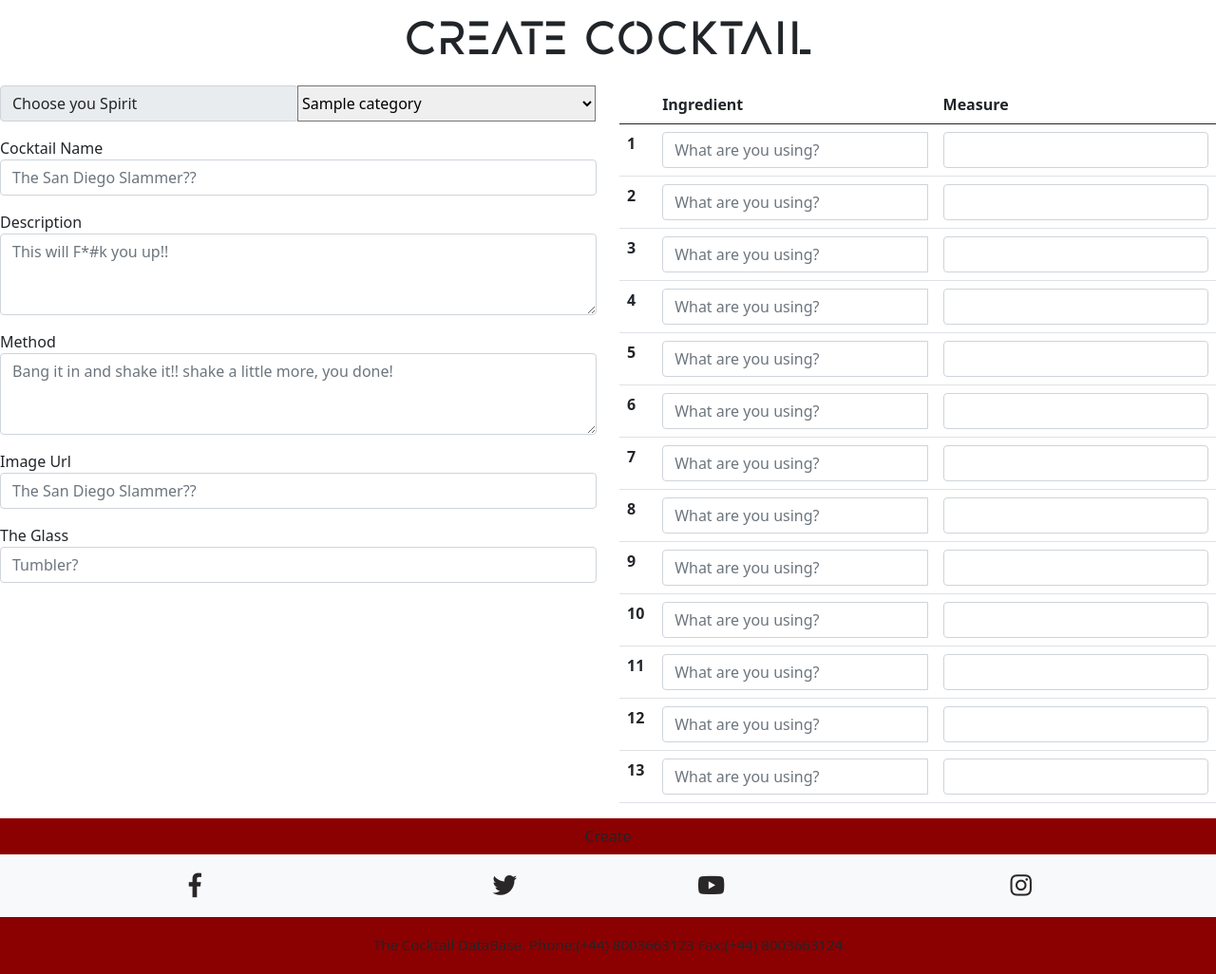
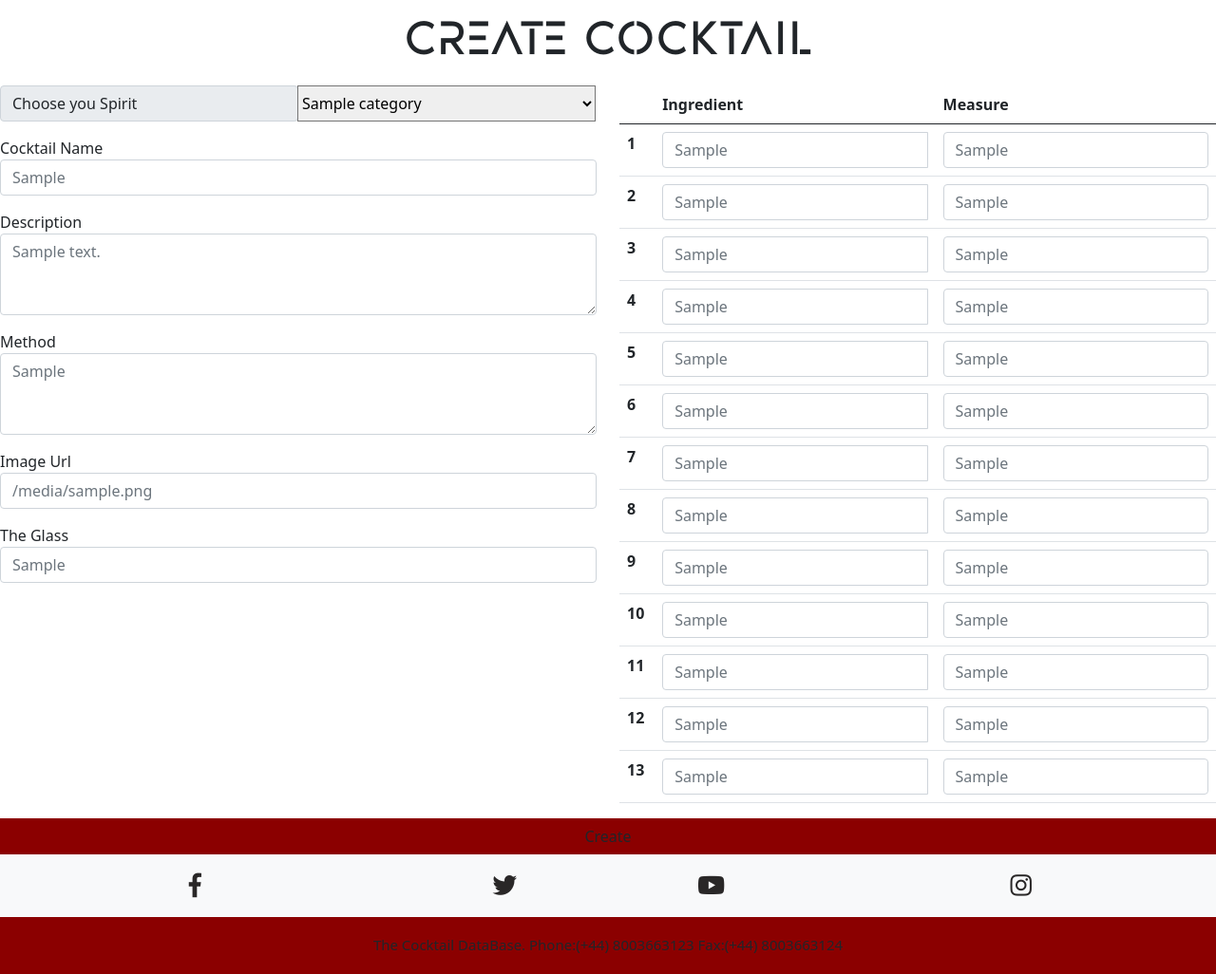
Before and after one commit to SdMusic/Ms-3, a Flask app: template templates/edit_drink.html in a window 1280 px wide. Shown: the part 560-1586 px from the top of the page at 95% size. Run offline with Flask 2, Linux system fonts and the light colour scheme; the template is opened without the code that fills it: most values are stand-ins (such as "Sample title", 1, 10 or a date in 2020); some libraries are stand-ins or nearby versions.

Commit message:
Add edit function display current ingredients functionality

```diff
--- a/templates/edit_drink.html
+++ b/templates/edit_drink.html
@@ -18,28 +18,28 @@
             <div class="form-group mb-3">
                 <label for="drinks_name">Cocktail Name</label>
                 <input type="text" class="form-control" id="drinks_name" name="drinks_name" minlength="5" maxlength="60"
-                    placeholder="The San Diego Slammer??" required>
+                    placeholder="{{ recipe.strDrink }}" required>
             </div>
             <div class="form-group mb-3">
                 <label for="drinks_description">Description</label>
                 <textarea class="form-control" id="drinks_description" name="drinks_description" rows="3" minlength="5"
-                    maxlength="150" placeholder="This will F*#k you up!!" required></textarea>
+                    maxlength="150" placeholder="{{ recipe.description }}" required></textarea>
             </div>
             <div class="form-group mb-3">
                 <label for="drinks_method">Method</label>
                 <textarea class="form-control" id="drinks_method" name="drinks_method" rows="3" minlength="5"
-                    maxlength="300" placeholder="Bang it in and shake it!! shake a little more, you done!"
+                    maxlength="300" placeholder="{{ recipe.strInstructions }}"
                     required></textarea>
             </div>
             <div class="form-group mb-3">
                 <label for="img_url">Image Url</label>
                 <input type="text" class="form-control" id="img_url" name="img_url" minlength="20"
-                    placeholder="The San Diego Slammer??" required>
+                    placeholder="{{ recipe.strDrinkThumb }}" required>
             </div>
             <div class="form-group mb-3">
                 <label for="img_url">The Glass</label>
                 <input type="text" class="form-control" id="glass" name="glass" minlength="3"
-                    placeholder="Tumbler?" required>
+                    placeholder="{{ recipe.strGlass }}" required>
             </div>
     </div>
     <div class="col">
@@ -57,14 +57,14 @@
                     <th scope="row">1</th>
                     <td>
                         <div class="input-group">
-                            <input class="form-control" type="text" name="ing1" id="ing1" list="ingList" placeholder="What are you using?">
+                            <input class="form-control" type="text" name="ing1" id="ing1" list="ingList" placeholder="{{ recipe.strIngredient1 }}">
                             <datalist id="ingList">
                                 {% include 'form/select-ing.html' %}
                         </div>
                     </td>
                     <td>
                         <div class="input-group">
-                            <input name="measure1" id="measure1" type="text" aria-label="amount"
+                            <input name="measure1" id="measure1" type="text" aria-label="amount" placeholder="{{ recipe.strMeasure1 }}"
                                 class="form-control">
                         </div>
                     </td>
@@ -73,14 +73,14 @@
                     <th scope="row">2</th>
                     <td>
                         <div class="input-group">
-                            <input class="form-control" type="text" name="ing2" id="ing2" list="ingList" placeholder="What are you using?">
+                            <input class="form-control" type="text" name="ing2" id="ing2" list="ingList" placeholder="{{ recipe.strIngredient2 }}">
                             <datalist id="ingList">
                                 {% include 'form/select-ing.html' %}
                         </div>
                     </td>
                     <td>
                         <div class="input-group">
-                            <input name="measure2" id="measure2" type="text" aria-label="amount"
+                            <input name="measure2" id="measure2" type="text" aria-label="amount" placeholder="{{ recipe.strMeasure2 }}"
                                 class="form-control">
                         </div>
                     </td>
@@ -89,14 +89,14 @@
                     <th scope="row">3</th>
                     <td>
                         <div class="input-group">
-                            <input class="form-control" type="text" name="ing3" id="ing3" list="ingList" placeholder="What are you using?">
+                            <input class="form-control" type="text" name="ing3" id="ing3" list="ingList" placeholder="{{ recipe.strIngredient3 }}">
                             <datalist id="ingList">
                                 {% include 'form/select-ing.html' %}
                         </div>
                     </td>
                     <td>
                         <div class="input-group">
-                            <input name="measure3" id="measure3" type="text" aria-label="amount"
+                            <input name="measure3" id="measure3" type="text" aria-label="amount" placeholder="{{ recipe.strMeasure3 }}"
                                 class="form-control">
                         </div>
                     </td>
@@ -105,14 +105,14 @@
                     <th scope="row">4</th>
                     <td>
                         <div class="input-group">
-                            <input class="form-control" type="text" name="ing4" id="ing4" list="ingList" placeholder="What are you using?">
+                            <input class="form-control" type="text" name="ing4" id="ing4" list="ingList" placeholder="{{ recipe.strIngredient4 }}">
                             <datalist id="ingList">
                                 {% include 'form/select-ing.html' %}
                         </div>
                     </td>
                     <td>
                         <div class="input-group">
-                            <input name="measure4" id="measure4" type="text" aria-label="amount"
+                            <input name="measure4" id="measure4" type="text" aria-label="amount" placeholder="{{ recipe.strMeasure4 }}"
                                 class="form-control">
                         </div>
                     </td>
@@ -121,14 +121,14 @@
                     <th scope="row">5</th>
                     <td>
                         <div class="input-group">
-                            <input class="form-control" type="text" name="ing5" id="ing5" list="ingList" placeholder="What are you using?">
+                            <input class="form-control" type="text" name="ing5" id="ing5" list="ingList" placeholder="{{ recipe.strIngredient5 }}">
                             <datalist id="ingList">
                                 {% include 'form/select-ing.html' %}
                         </div>
                     </td>
                     <td>
                         <div class="input-group">
-                            <input name="measure5" id="measure5" type="text" aria-label="amount"
+                            <input name="measure5" id="measure5" type="text" aria-label="amount" placeholder="{{ recipe.strMeasure5 }}"
                                 class="form-control">
                         </div>
                     </td>
@@ -137,14 +137,14 @@
                     <th scope="row">6</th>
                     <td>
                         <div class="input-group">
-                            <input class="form-control" type="text" name="ing6" id="ing6" list="ingList" placeholder="What are you using?">
+                            <input class="form-control" type="text" name="ing6" id="ing6" list="ingList" placeholder="{{ recipe.strIngredient6 }}">
                             <datalist id="ingList">
                                 {% include 'form/select-ing.html' %}
                         </div>
                     </td>
                     <td>
                         <div class="input-group">
-                            <input name="measure6" id="measure6" type="text" aria-label="amount"
+                            <input name="measure6" id="measure6" type="text" aria-label="amount" placeholder="{{ recipe.strMeasure6 }}"
                                 class="form-control">
                         </div>
                     </td>
@@ -153,14 +153,14 @@
                     <th scope="row">7</th>
                     <td>
                         <div class="input-group">
-                            <input class="form-control" type="text" name="ing7" id="ing7" list="ingList" placeholder="What are you using?">
+                            <input class="form-control" type="text" name="ing7" id="ing7" list="ingList" placeholder="{{ recipe.strIngredient7 }}">
                             <datalist id="ingList">
                                 {% include 'form/select-ing.html' %}
                         </div>
                     </td>
                     <td>
                         <div class="input-group">
-                            <input name="measure7" id="measure7" type="text" aria-label="amount"
+                            <input name="measure7" id="measure7" type="text" aria-label="amount" placeholder="{{ recipe.strMeasure7 }}"
                                 class="form-control">
                         </div>
                     </td>
@@ -169,14 +169,14 @@
                     <th scope="row">8</th>
                     <td>
                         <div class="input-group">
-                            <input class="form-control" type="text" name="ing8" id="ing8" list="ingList" placeholder="What are you using?">
+                            <input class="form-control" type="text" name="ing8" id="ing8" list="ingList" placeholder="{{ recipe.strIngredient8 }}">
                             <datalist id="ingList">
                                 {% include 'form/select-ing.html' %}
                         </div>
                     </td>
                     <td>
                         <div class="input-group">
-                            <input name="measure8" id="measure8" type="text" aria-label="amount"
+                            <input name="measure8" id="measure8" type="text" aria-label="amount" placeholder="{{ recipe.strMeasure8 }}"
                                 class="form-control">
                         </div>
                     </td>
@@ -185,14 +185,14 @@
                     <th scope="row">9</th>
                     <td>
                         <div class="input-group">
-                            <input class="form-control" type="text" name="ing9" id="ing9" list="ingList" placeholder="What are you using?">
+                            <input class="form-control" type="text" name="ing9" id="ing9" list="ingList" placeholder="{{ recipe.strIngredient9 }}">
                             <datalist id="ingList">
                                 {% include 'form/select-ing.html' %}
                         </div>
                     </td>
                     <td>
                         <div class="input-group">
-                            <input name="measure9" id="measure9" type="text" aria-label="amount"
+                            <input name="measure9" id="measure9" type="text" aria-label="amount" placeholder="{{ recipe.strMeasure9 }}"
                                 class="form-control">
                         </div>
                     </td>
@@ -201,14 +201,14 @@
                     <th scope="row">10</th>
                     <td>
                         <div class="input-group">
-                            <input class="form-control" type="text" name="ing10" id="ing10" list="ingList" placeholder="What are you using?">
+                            <input class="form-control" type="text" name="ing10" id="ing10" list="ingList" placeholder="{{ recipe.strIngredient10 }}">
                             <datalist id="ingList">
                                 {% include 'form/select-ing.html' %}
                         </div>
                     </td>
                     <td>
                         <div class="input-group">
-                            <input name="measure10" id="measure10" type="text" aria-label="amount"
+                            <input name="measure10" id="measure10" type="text" aria-label="amount" placeholder="{{ recipe.strMeasure10 }}"
                                 class="form-control">
                         </div>
                     </td>
@@ -217,14 +217,14 @@
                     <th scope="row">11</th>
                     <td>
                         <div class="input-group">
-                            <input class="form-control" type="text" name="ing11" id="ing11" list="ingList" placeholder="What are you using?">
+                            <input class="form-control" type="text" name="ing11" id="ing11" list="ingList" placeholder="{{ recipe.strIngredient11 }}">
                             <datalist id="ingList">
                                 {% include 'form/select-ing.html' %}
                         </div>
                     </td>
                     <td>
                         <div class="input-group">
-                            <input name="measure11" id="measure11" type="text" aria-label="amount"
+                            <input name="measure11" id="measure11" type="text" aria-label="amount" placeholder="{{ recipe.strMeasure11 }}"
                                 class="form-control">
                         </div>
                     </td>
@@ -233,14 +233,14 @@
                     <th scope="row">12</th>
                     <td>
                         <div class="input-group">
-                            <input class="form-control" type="text" name="ing12" id="ing12" list="ingList" placeholder="What are you using?">
+                            <input class="form-control" type="text" name="ing12" id="ing12" list="ingList" placeholder="{{ recipe.strIngredient12 }}">
                             <datalist id="ingList">
                                 {% include 'form/select-ing.html' %}
                         </div>
                     </td>
                     <td>
                         <div class="input-group">
-                            <input name="measure12" id="measure12" type="text" aria-label="amount"
+                            <input name="measure12" id="measure12" type="text" aria-label="amount" placeholder="{{ recipe.strMeasure12 }}"
                                 class="form-control">
                         </div>
                     </td>
@@ -249,14 +249,14 @@
                     <th scope="row">13</th>
                     <td>
                         <div class="input-group">
-                            <input class="form-control" type="text" name="ing13" id="ing13" list="ingList" placeholder="What are you using?">
+                            <input class="form-control" type="text" name="ing13" id="ing13" list="ingList" placeholder="{{ recipe.strIngredient13 }}">
                             <datalist id="ingList">
                                 {% include 'form/select-ing.html' %}
                         </div>
                     </td>
                     <td>
                         <div class="input-group">
-                            <input name="measure13" id="measure13" type="text" aria-label="amount"
+                            <input name="measure13" id="measure13" type="text" aria-label="amount" placeholder="{{ recipe.strMeasure13 }}"
                                 class="form-control">
                         </div>
                     </td>
```
